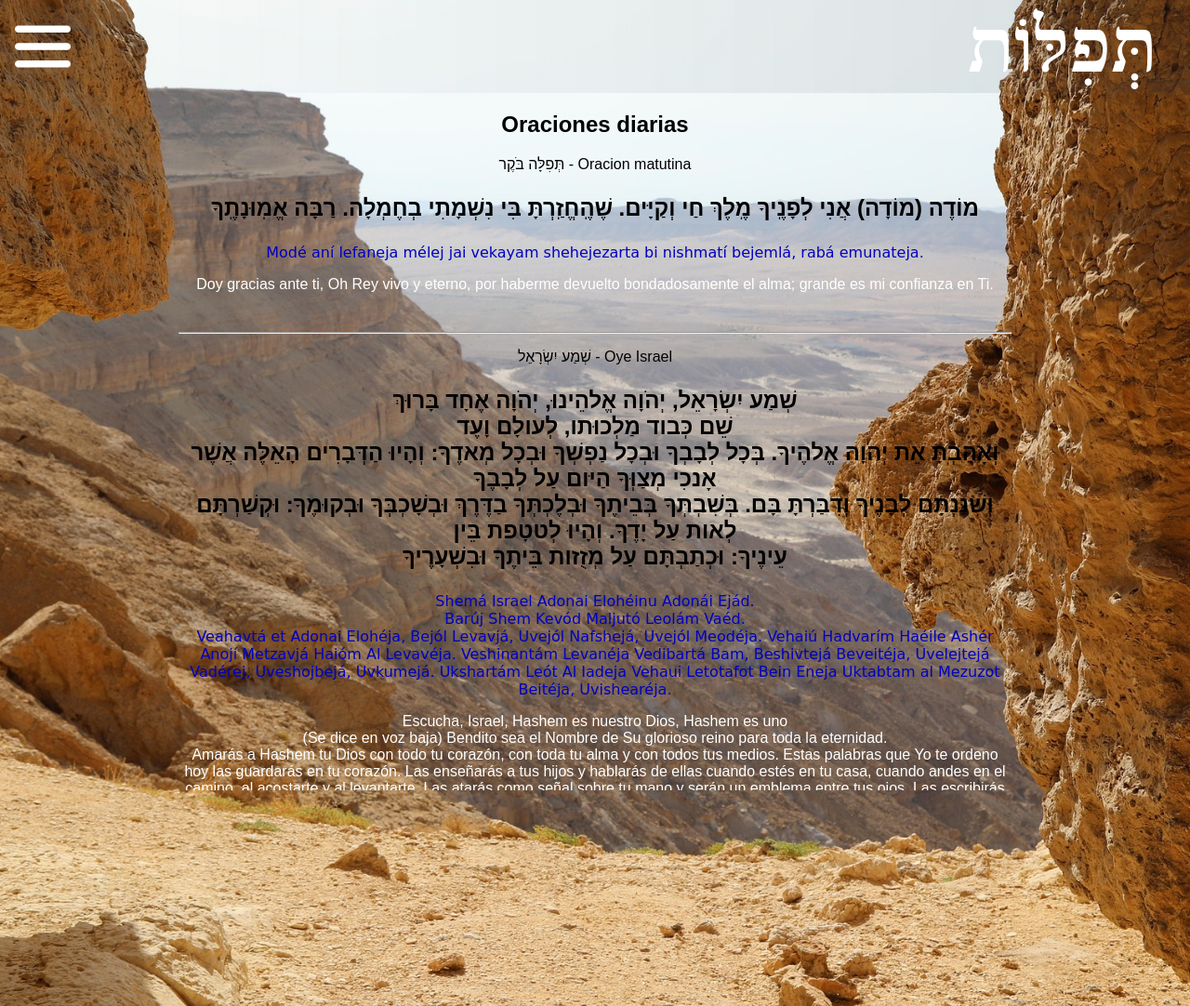
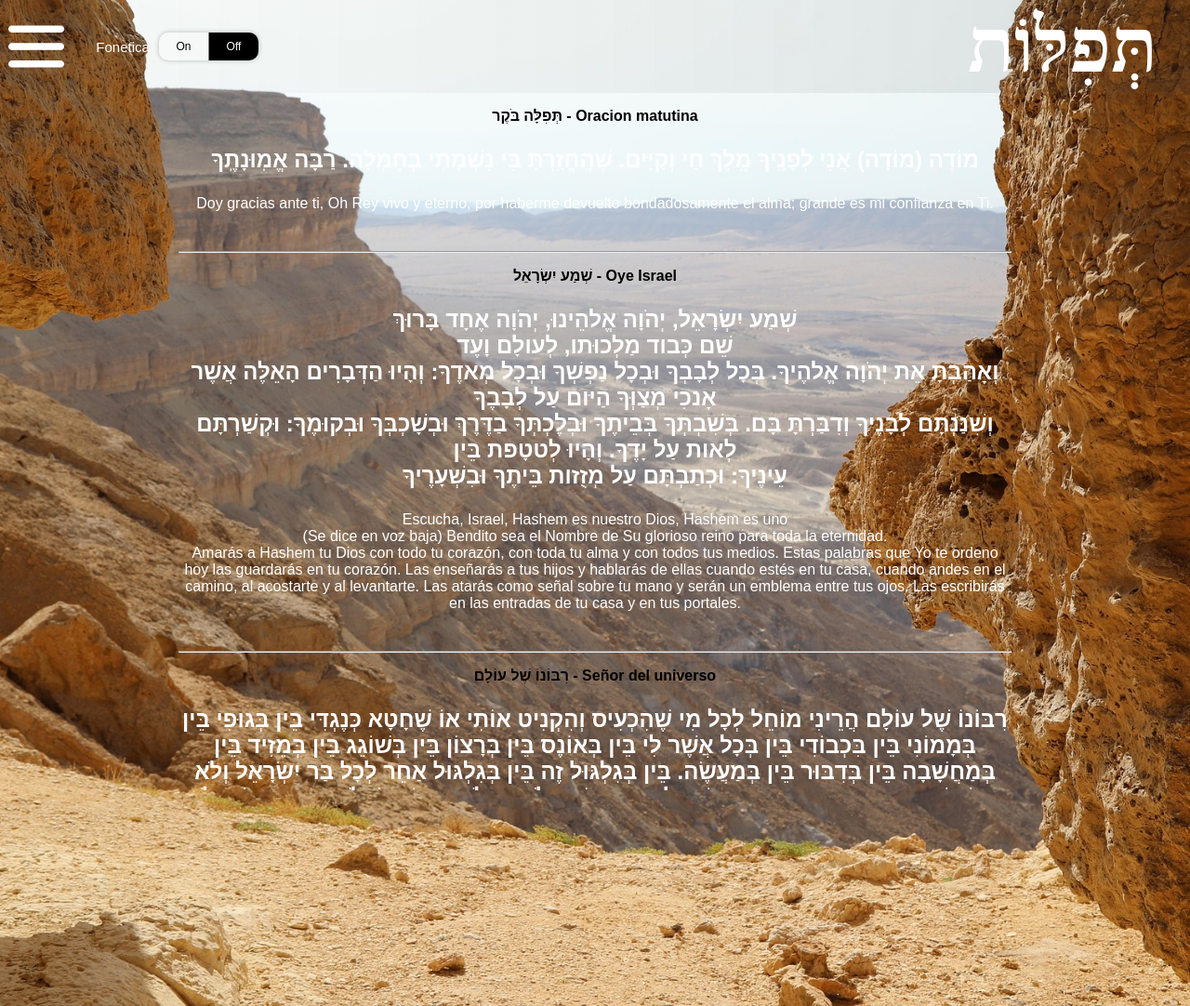
Before and after one commit to fran815/tanaj, a Flask app: page /tefilot in a window 1280 px wide. Shown: the whole page at 93% size. Run offline with Flask 3, Linux system fonts and the light colour scheme.

Commit message:
update 1.0

```diff
--- a/static/css/tefilot_layout.css
+++ b/static/css/tefilot_layout.css
@@ -17,9 +17,9 @@ body {
     width: 100%;
     z-index: 1;
 
-    background: #bdc3c7;
-    background: -webkit-linear-gradient(to left, #2c3e50ab, #bdc3c700);
-    background: linear-gradient(to left, #2c3e501e, #bdc3c700);
+    background: #3d3d3d;
+    background: -webkit-linear-gradient(to left, #696969ab, #bdc3c700);
+    background: linear-gradient(to left, #4949491e, #bdc3c700);
 }
 
 .menu-div {
@@ -77,7 +77,43 @@ h1 {
 
     font-size: 22px;
 }
+/* radio buttons */
+.fonet-label {
+    font-size: 15px;
+    font-family: sans-serif;
+    margin-left: 25px;
+    margin-right: 10px;
 
+    color: white;
+}
+.radio-div {
+    display: inline-flex;
+    /* width: 200px; */
+    overflow: hidden;
+    border-radius: 10px;
+    box-shadow: 0 0 5px rgba(0, 0, 0, 0.25);
+}
+.radio-input {
+    display: none;
+}
+.radio-label {
+    width: 40px;
+    text-align: center;
+    padding: 8px 14px;
+    font-size: 12px;
+    font-family: sans-serif;
+    color: black;
+    background: rgba(255, 255, 255, 0.219);
+    cursor: pointer;
+    transition: background 0.1s;
+}
+.radio-label:not(:last-of-type) {
+    border-right: 1px solid gray;
+}
+.radio-input:checked + .radio-label {
+    background: black;
+    color: white;
+}
 
 /* MAIN CONTENT */
 .main-content {
@@ -108,12 +144,13 @@ h1 {
 .hebrew {
     font-weight: bold;
     font-size: 24px;
+    color: white;
 }
 .fonet {
-    /* display: none; */
+    display: none;
 
     font-family: cursive;
-    color: rgb(2, 2, 189);
+    color: white;
 }
 .spanish {
     color: white;
@@ -143,8 +180,8 @@ h1 {
     /* MENU-DIV-AREA */
     .index-main-menu {
         width: 100%;
-        height: 100%;
-        background-color: rgba(0, 0, 0, 0.185);
+        /* height: 100%; */
+        /* background-color: rgba(0, 0, 0, 0.185); */
         backdrop-filter: blur(1px);
         align-items: center;
         z-index: 10;
@@ -157,6 +194,13 @@ h1 {
         border-top-left-radius: 10px;
         border-bottom-left-radius: 10px;
         background-color: rgba(0, 0, 0, 0.8);
+    }
+    /* RADIO DIV */
+    .fonet-label {
+        display: none;
+    }
+    .radio-label {
+        font-size: 10px;
     }
 
 
--- a/templates/tefilot.html
+++ b/templates/tefilot.html
@@ -12,6 +12,15 @@
         <div class="main-header">
             <div class="menu-div">
                 <div class="menu-img" onclick="menuDiv()"></div>
+            </div>
+            <!-- RADIO BUTTONS -->
+            <p class="fonet-label">Fonetica</p>
+            <div class="radio-div">
+                <input type="radio" class="radio-input" value="mirar" name="myRadio" id="radio1" onclick="toWatch()">
+                <label for="radio1" class="radio-label">On</label>
+
+                <input type="radio" class="radio-input" value="ocultar" name="myRadio" id="radio2" onclick="toUnwatch()" checked>
+                <label for="radio2" class="radio-label">Off</label>
             </div>
             <div class="title-div">
                 <h1>תְּפִלּוֹת</h1>
@@ -31,11 +40,11 @@
 
         <div class="main-content">
             <div class="content-center">
-                <h2>Oraciones diarias</h2>
+                <!-- <h2>Oraciones diarias</h2> -->
                 <section>
-                    <p>תְּפִלָּה בֹּקֶר - Oracion matutina</p>
+                    <p style="font-weight: bold;">תְּפִלָּה בֹּקֶר - Oracion matutina</p>
                     <p class="hebrew">מוֹדֶה (מוֹדָה) אֲנִי לְפָנֶֽיךָ מֶֽלֶךְ חַי וְקַיָּים. שֶׁהֶֽחֱזַֽרְתָּ בִּי נִשְׁמָתִי בְחֶמְלָה. רַבָּה אֱמֽוּנָתֶֽךָ</p>
-                    <div class="fonet">
+                    <div class="fonet" id="fonet">
                         <p>Modé aní lefaneja mélej jai vekayam shehejezarta bi nishmatí bejemlá, rabá emunateja.</p>
                     </div>
                     <p class="spanish">Doy gracias ante ti, Oh Rey vivo y eterno, por haberme devuelto bondadosamente el alma; grande es mi confianza en Ti.</p>
@@ -45,7 +54,7 @@
                 <hr>
 
                 <section>
-                    <p>שְׁמַע יִשְׂרָאֵל - Oye Israel</p>
+                    <p style="font-weight: bold;">שְׁמַע יִשְׂרָאֵל - Oye Israel</p>
                     <p class="hebrew">
                         שְׁמַע יִשְׂרָאֵל, יְהֹוָה אֱלהֵינוּ, יְהֹוָה אֶחָד בָּרוּךְ
                         <br>שֵׁם כְּבוד מַלְכוּתו, לְעולָם וָעֶד
@@ -53,7 +62,7 @@
                         <br>וְשִׁנַּנְתָּם לְבָנֶיךָ וְדִבַּרְתָּ בָּם. בְּשִׁבְתְּךָ בְּבֵיתֶךָ וּבְלֶכְתְּךָ בַדֶּרֶךְ וּבְשָׁכְבְּךָ וּבְקוּמֶךָ: וּקְשַׁרְתָּם לְאות עַל יָדֶךָ. וְהָיוּ לְטטָפת בֵּין
                         <br>עֵינֶיךָ: וּכְתַבְתָּם עַל מְזֻזות בֵּיתֶךָ וּבִשְׁעָרֶיךָ
                     </p>
-                    <div class="fonet">
+                    <div class="fonet" id="fonet">
                         <p>
                             Shemá Israel Adonai Elohéinu Adonái Ejád.<br>
                             Barúj Shem Kevód Maljutó Leolám Vaéd.<br>
@@ -71,7 +80,7 @@
                 <hr>
 
                 <section>
-                    <p>רִבּוֹנוֹ שֶׁל עוֹלָם - Señor del universo</p>
+                    <p style="font-weight: bold;">רִבּוֹנוֹ שֶׁל עוֹלָם - Señor del universo</p>
                     <p class="hebrew">רִבּוֹנוֹ שֶׁל עוֹלָם
                         הֲרֵינִי מוֹחֵל
                         לְכָל מִי שֶׁהִכְעִיס וְהִקְנִיט אוֹתִי
@@ -165,6 +197,30 @@
             mainMenu.style.display = 'none';
         }
     }
+
+    // PHONETIC LABELS
+    function toWatch() {
+        var mySelection = document.getElementById('radio1');
+        var myLabelToWatch = document.getElementsByClassName('fonet');
+
+        if (mySelection="mirar") {
+            for (let i = 0; i < myLabelToWatch.length; i++) {
+                myLabelToWatch[i].style.display = "block";
+            }
+        }
+    }
+
+    function toUnwatch() {
+        var mySelection = document.getElementById('radio2');
+        var myLabelToWatch = document.getElementsByClassName('fonet');
+
+        if (mySelection="ocultar") {
+            for (let i = 0; i < myLabelToWatch.length; i++) {
+                myLabelToWatch[i].style.display = "none";
+            }
+        }
+    }
+
 </script>
 
 </html>
```
Also changed, not shown: other parts of templates/tefilot.html (+24 -1 lines).
